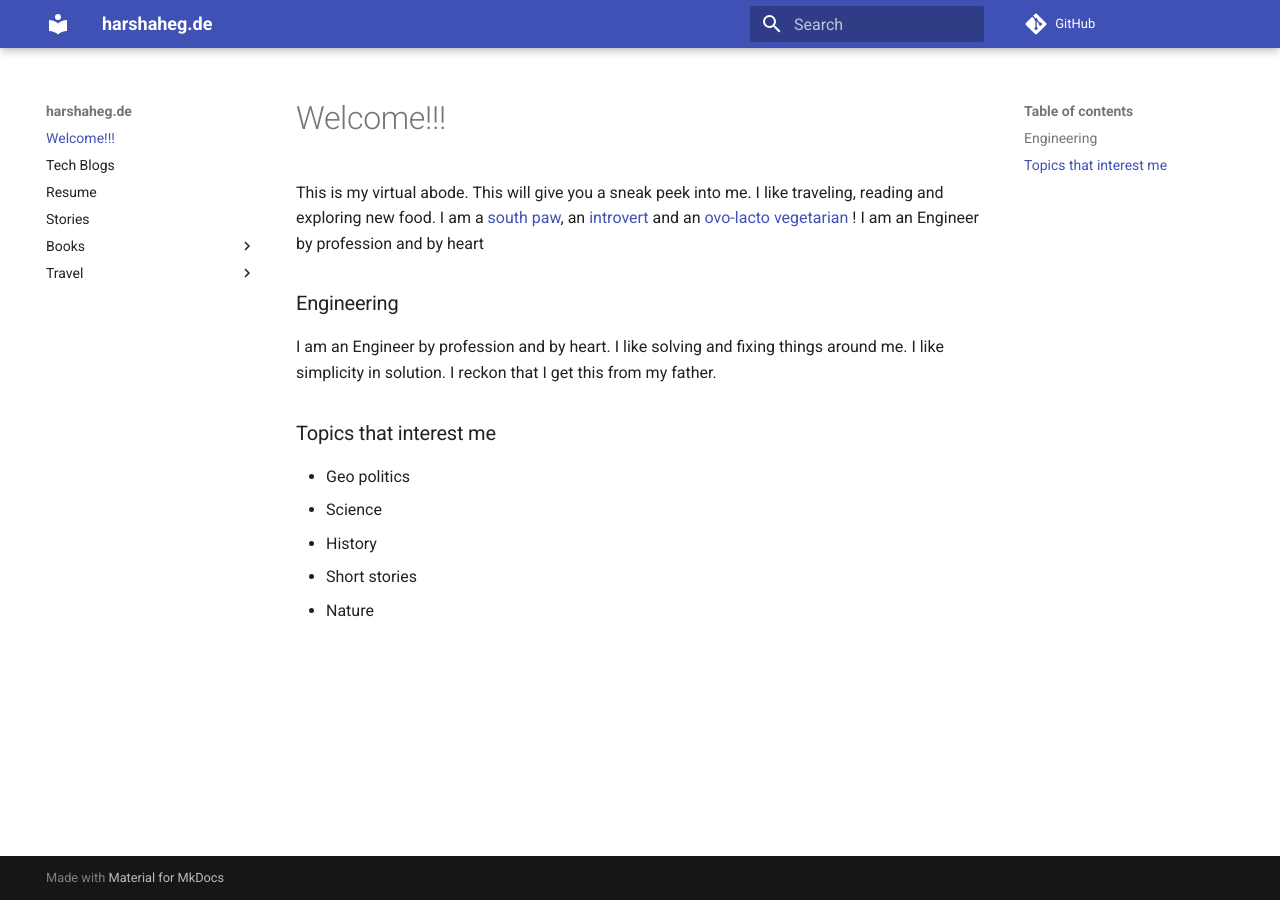
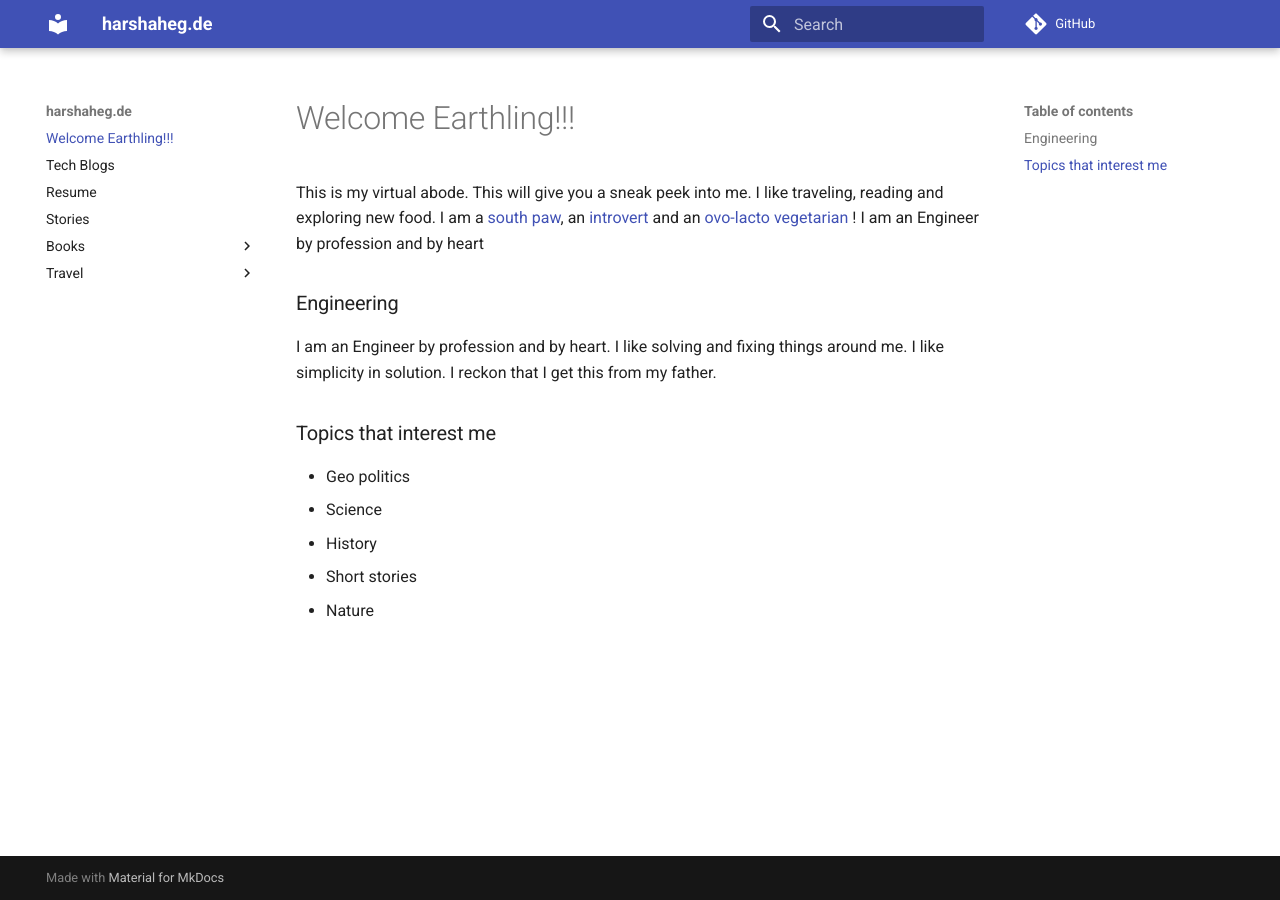
Before and after one commit to harshakhegde/harshakhegde.github.io, an MkDocs documentation site: the page built from home/index.md, in a window 1280 px wide. Built offline with MkDocs 1.6.1 and Material for MkDocs 9.7.7, drawn with Linux system fonts in a browser that asks for light colours; comment, search, counter and statistics services are not loaded.

```diff
--- a/home/index.md
+++ b/home/index.md
@@ -1,4 +1,4 @@
-# Welcome!!!
+# Welcome Earthling!!!
 
 This is my virtual abode. This will give you a sneak peek into me.
 I like traveling, reading and exploring new food.
--- a/mkdocs.yml
+++ b/mkdocs.yml
@@ -4,7 +4,7 @@ site_description: A curious life
 site_author: Harsha Hegde
 docs_dir: home
 site_dir: public
-repo_url: https://github.com/harshakhegde/harshakhegde
+repo_url: https://github.com/harshakhegde/harshakhegde.github.io
 edit_uri: blob/master/home/
 plugins:
   - search
```
